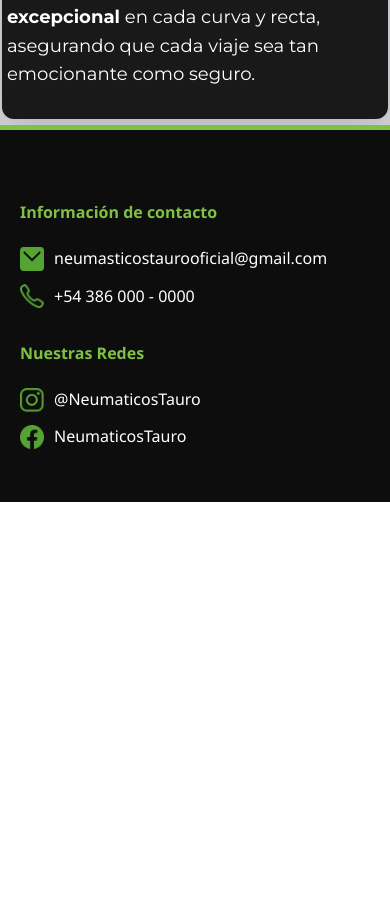
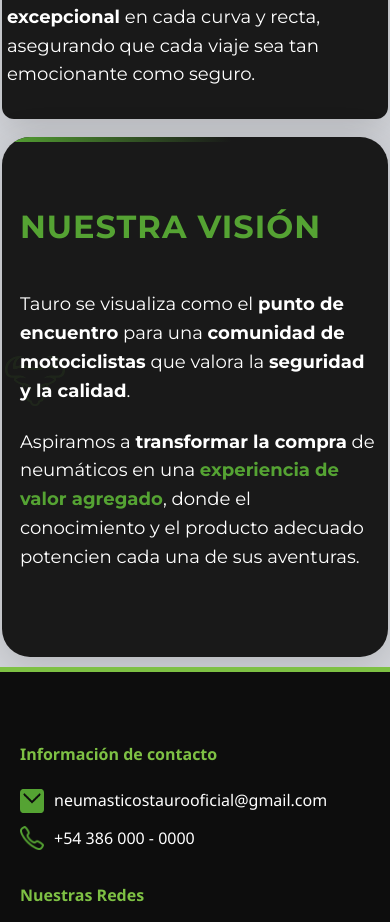
Before and after one commit to Mauro3jo/Tauro, a React (Vite) app in the folder Tauro/: page /sobre-nosotros in a window 390 px wide. Shown: the part 1131-2053 px from the top of the page. Before the commit the page ends 1633 px from the top, so only its background shows below. Built offline with nearby package versions, Linux system fonts and the light colour scheme; the HTML template or start-up script is replaced by a standard one.

Commit message:
componente visiion jsx y css

```diff
--- a/Tauro/src/components/SobreNosotros/Vision.css
+++ b/Tauro/src/components/SobreNosotros/Vision.css
@@ -0,0 +1,149 @@
+.vision-section {
+  width: 100vw;
+  min-width: 320px;
+  background: #D4D6DB;
+  display: flex;
+  justify-content: center;
+  align-items: center;
+  padding: 48px 0 24px 0;
+}
+
+.vision-card {
+  position: relative;
+  width: 99vw;
+  max-width: 1500px;
+  min-width: 300px;
+  background: #191919;
+  border-radius: 60px;
+  overflow: hidden;
+  display: flex;
+  align-items: stretch;
+  box-shadow: 0 8px 40px 0 rgba(0,0,0,0.16);
+  min-height: 520px;
+  flex-direction: row-reverse; /* INVERTIDO respecto a misión */
+}
+
+.vision-card-content {
+  position: relative;
+  z-index: 2;
+  flex: 1 1 0%;
+  padding: 54px 64px 54px 420px; /* Padding a la IZQUIERDA (toro), no invade el toro */
+  color: #fff;
+  font-family: 'Montserrat', Arial, Helvetica, sans-serif;
+  display: flex;
+  flex-direction: column;
+  justify-content: center;
+  word-break: break-word;
+}
+
+.vision-card-content h3 {
+  color: #55A333;
+  font-size: 2rem;
+  margin-bottom: 38px;
+  font-family: inherit;
+  font-weight: 700;
+  letter-spacing: 1px;
+}
+
+.vision-card-content b {
+  font-weight: 700;
+}
+
+.vision-card-content .destacado {
+  color: #55A333;
+  font-weight: 600;
+}
+
+.vision-card-content p {
+  font-size: 1.13rem;
+  color: #fff;
+  margin-bottom: 22px;
+  line-height: 1.6;
+}
+
+/* --- TORO VERDE --- */
+.toro-vision {
+  position: absolute;
+  left: 56px;
+  top: 35%;
+  transform: translateY(-20%);
+  width: 325px;
+  height: auto;
+  z-index: 1;
+  opacity: 0.40; /* Resalta como el rojo */
+  filter: brightness(0) saturate(100%) sepia(100%) hue-rotate(65deg) drop-shadow(0 0 0 #55A333) brightness(2.5);
+  /* Ajuste para el verde fuerte sobre negro */
+  pointer-events: none;
+  user-select: none;
+}
+
+/* Degradado MUY fino arriba a la izquierda */
+.degradado-verde {
+  content: "";
+  position: absolute;
+  left: 0; top: 0;
+  width: 68%;
+  height: 12px;
+  background: linear-gradient(to right, #55A333 0%, #191919 70%);
+  z-index: 3;
+  opacity: 1;
+  border-top-left-radius: 60px;
+}
+
+@media (max-width: 1200px) {
+  .vision-card-content {
+    padding: 38px 32px 38px 280px;
+  }
+  .toro-vision {
+    width: 170px;
+    left: 14px;
+    top: 38%;
+  }
+  .degradado-verde {
+    height: 9px;
+  }
+}
+
+@media (max-width: 900px) {
+  .vision-card {
+    width: 96vw;
+    max-width: 99vw;
+  }
+  .vision-card-content {
+    padding: 26px 18px 28px 120px;
+  }
+  .toro-vision {
+    width: 110px;
+    left: 6px;
+    top: 44%;
+  }
+  .degradado-verde {
+    height: 7px;
+  }
+}
+
+@media (max-width: 700px) {
+  .vision-section {
+    padding: 12px 0 10px 0;
+  }
+  .vision-card {
+    width: 99vw;
+    min-width: 0;
+    border-radius: 28px;
+  }
+  .vision-card-content {
+    padding: 20px 10px 20px 18px;
+    font-size: 0.97rem;
+  }
+  .toro-vision {
+    width: 60px;
+    left: 3px;
+    top: 44%;
+    opacity: 0.23;
+  }
+  .degradado-verde {
+    height: 5px;
+    width: 85%;
+    border-top-left-radius: 28px;
+  }
+}
--- a/Tauro/src/components/SobreNosotros/Vision.jsx
+++ b/Tauro/src/components/SobreNosotros/Vision.jsx
@@ -1,7 +1,22 @@
+import './Vision.css';
+import toroVerde from '../../assets/ToroVerde.png';
+
 function Vision() {
   return (
-    <section className="vision">
-      {/* Contenido de Nuestra Visión */}
+    <section className="vision-section">
+      <div className="vision-card">
+        <img src={toroVerde} alt="Toro Tauro" className="toro-vision" draggable="false" />
+        <div className="vision-card-content">
+          <h3>NUESTRA VISIÓN</h3>
+          <p>
+            Tauro se visualiza como el <b>punto de encuentro</b> para una <b>comunidad de motociclistas</b> que valora la <b>seguridad y la calidad</b>.
+          </p>
+          <p>
+            Aspiramos a <b>transformar la compra</b> de neumáticos en una <span className="destacado">experiencia de valor agregado</span>, donde el conocimiento y el producto adecuado potencien cada una de sus aventuras.
+          </p>
+        </div>
+        <div className="degradado-verde"></div>
+      </div>
     </section>
   );
 }
```
Also changed, not shown: Tauro/src/assets/ToroVerde.png (added).
